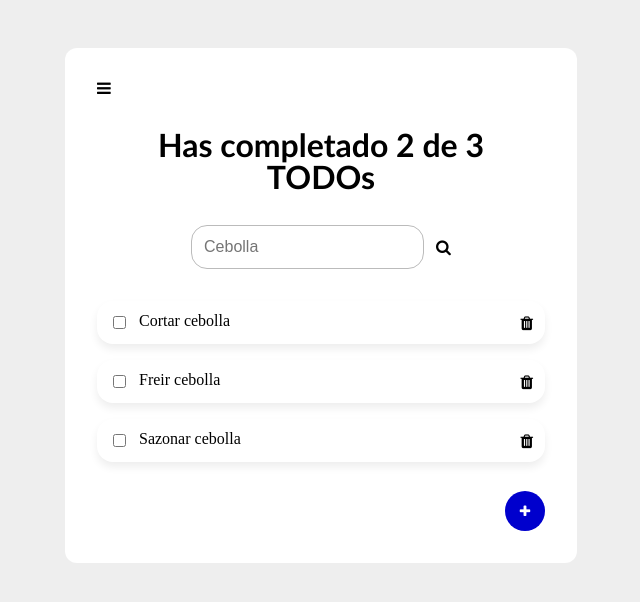
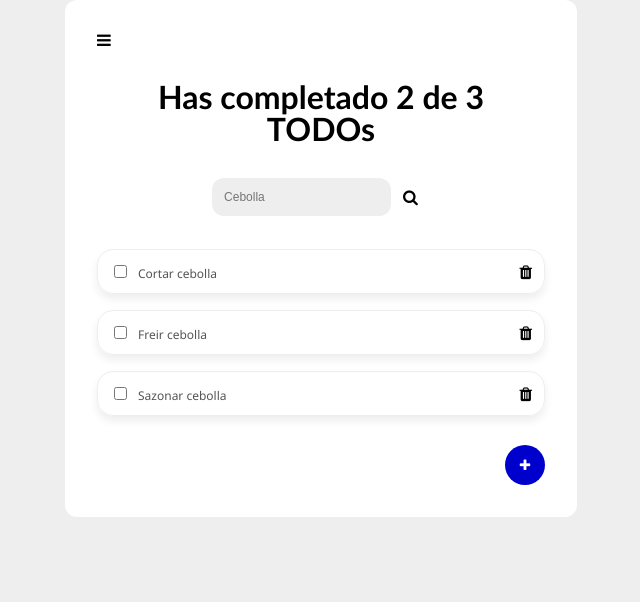
Before and after one commit to alandromundo/platzi-react-juandc-2021, a React (Create React App) app: page / in a window 1280 px wide. Shown: the top 602 px of the page, without its empty margins (319-959 px from the left). Built offline with nearby package versions, Linux system fonts and the light colour scheme.

Commit message:
CSS and react v3

```diff
--- a/src/CreateTodoButton.css
+++ b/src/CreateTodoButton.css
@@ -6,6 +6,8 @@
   border-radius: 50%;
   align-self: flex-end;
   background-color: mediumblue;
+
+  cursor: pointer;
 }
 
 .CreateTodoButton i {
--- a/src/TodoItem.css
+++ b/src/TodoItem.css
@@ -1,8 +1,8 @@
 .TodoItem {
   display: flex;
-  align-items: flex-start;
+  align-items: baseline;
   justify-content: space-between;
-  gap: 10px;
+  gap: 8px;
 
   margin-top: 1em;
   margin-bottom: 1em;
@@ -10,6 +10,7 @@
   padding: 12px;
 
   /* background-color: #eee; */
+  border: 1px solid #eee;
   border-radius: 1em;
 
   box-shadow: 0px 5px 8px 0px #eee;
@@ -18,6 +19,8 @@
 .TodoItem p {
   text-align: left;
   flex-grow: 2;
+  font-size: 12px;
+  color: #555;
 }
 
 .TodoItem i {
--- a/src/TodoList.css
+++ b/src/TodoList.css
@@ -1,3 +1,4 @@
 .TodoList {
   align-self: stretch;
+  font-family: 'Segoe UI', Tahoma, Geneva, Verdana, sans-serif;
 }
--- a/src/TodoNav.css
+++ b/src/TodoNav.css
@@ -1,6 +1,7 @@
 .TodoNav {
   margin-bottom: 1em;
   align-self: flex-start;
+  cursor: pointer;
 }
 
 .TodoNav i {
--- a/src/TodoSearch.css
+++ b/src/TodoSearch.css
@@ -5,19 +5,21 @@
   display: flex;
   justify-content: center;
   align-items: center;
-  gap: 12px;
+  /* gap: 12px; */
 }
 
 .TodoSearch input {
 
-  font-size: 16px;
+  font-size: 12px;
   padding: 12px;
   border-radius: 1em;
-  border: 1px solid #bbb;
+  border: none;
+  background-color: #eee;
 }
 
 .TodoSearch i {
   /* position: relative;
   left: -24px; */
-
+  padding: 12px;
+  cursor: pointer;
 }
--- a/src/index.css
+++ b/src/index.css
@@ -56,7 +56,7 @@ body {
 
 #root {
   width: 35%;
-  margin: 3em auto 0;
+  margin: 0 auto;
   padding: 32px;
   display: flex;
   flex-direction: column;
```
